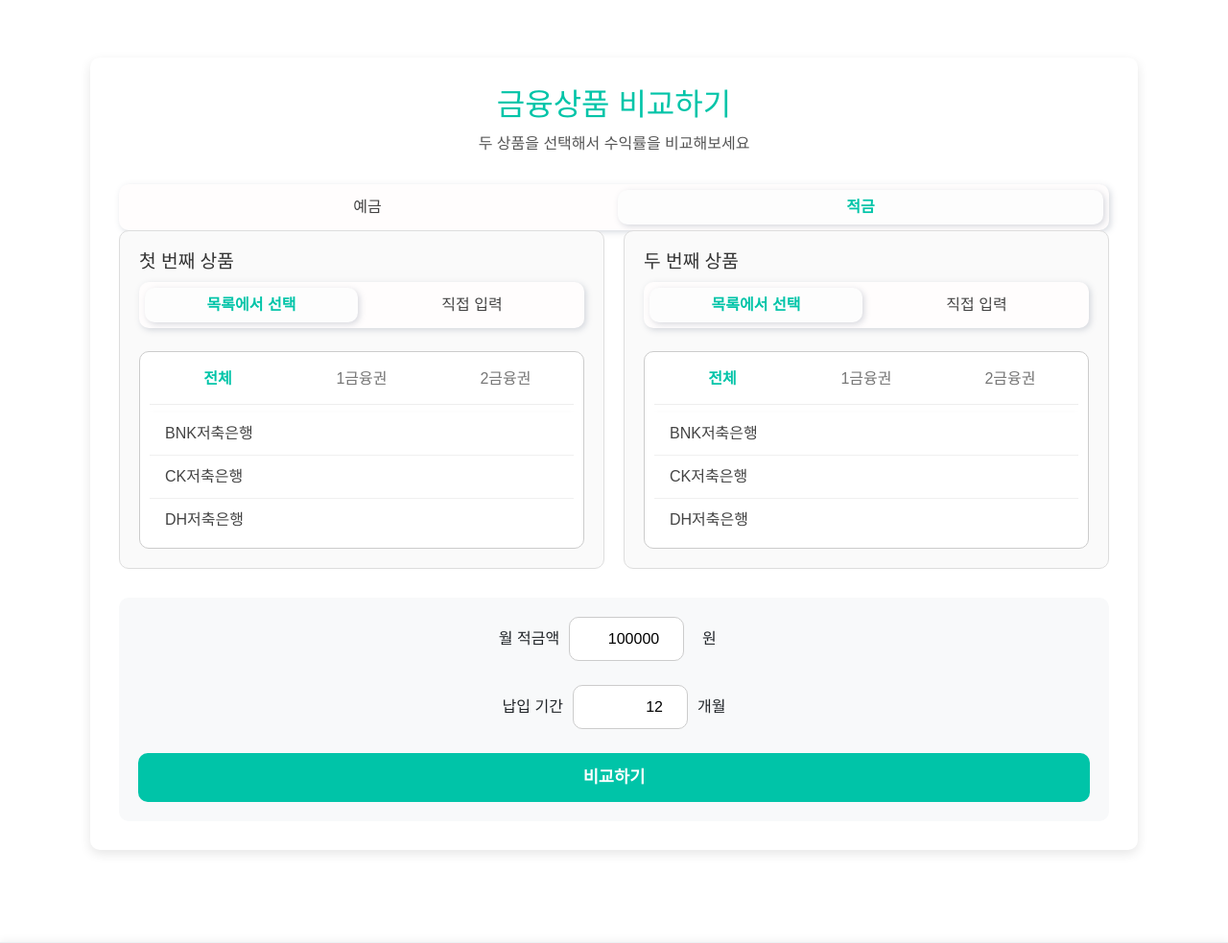
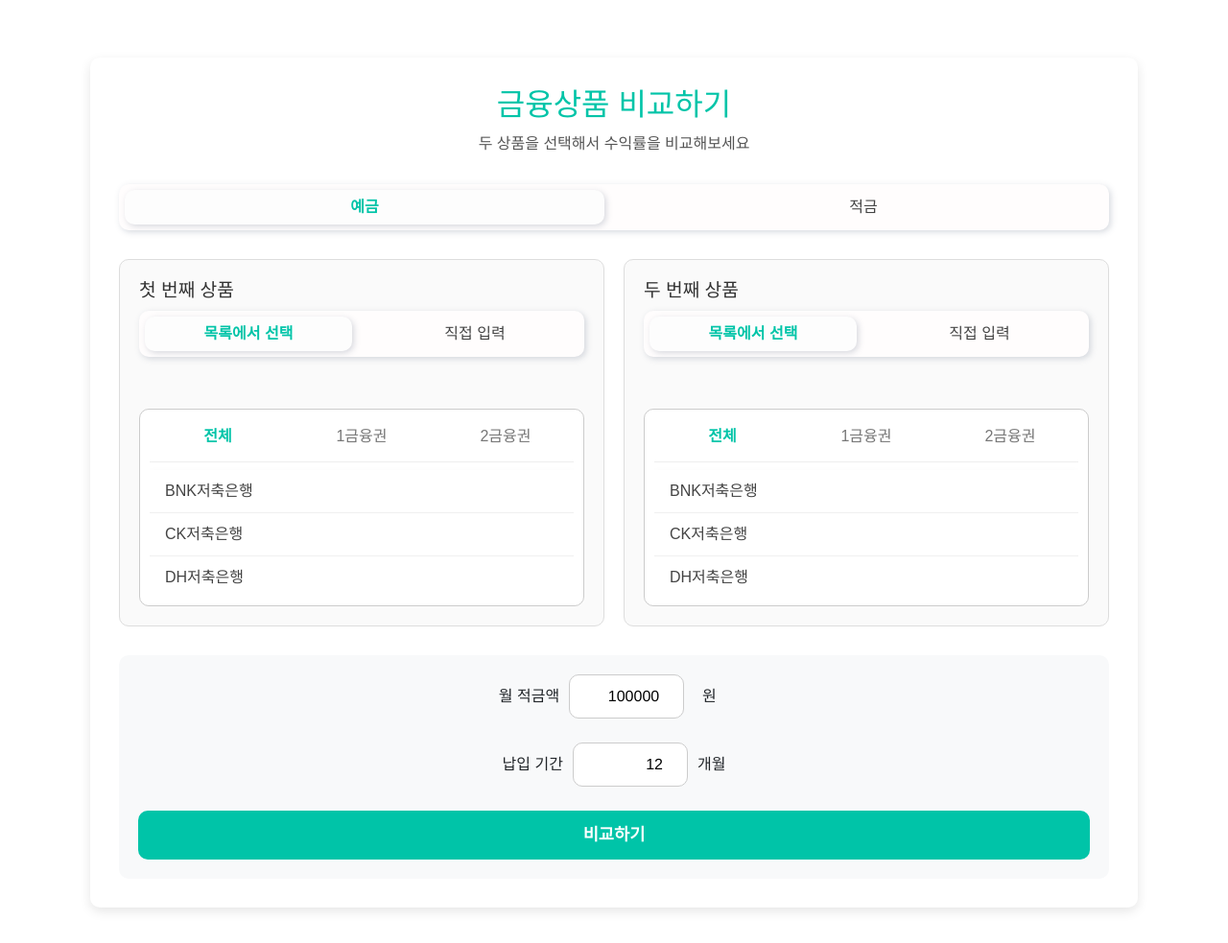
Before and after one commit to rimit000/finance_service_3, a Flask app: page /plus/compare in a window 1280 px wide. Shown: the part 569-1552 px from the top of the page at 96% size. Run offline with Flask 3, Linux system fonts and the light colour scheme; some web fonts are replaced.

Commit message:
Update compare_form.html

```diff
--- a/templates/compare_form.html
+++ b/templates/compare_form.html
@@ -260,7 +260,9 @@
       height: 48px;
       align-items: center;
       padding: 6px;
-      gap: 8px; /* 버튼 간 여백 */
+      justify-content: space-between;
+      gap: 20px;
+      margin-bottom: 30px;
     }
 
     .group-buttons button {
@@ -632,8 +634,8 @@
     <form method="POST" id="compare-form">
       <!-- 예금/적금 선택 -->
       <div class="group-buttons" id="type-toggle">
-        <button type="button" class="btn-type" data-type="deposit">예금</button>
-        <button type="button" class="btn-type active" data-type="savings">적금</button>
+        <button type="button" class="btn-type active" data-type="deposit">예금</button>
+        <button type="button" class="btn-type" data-type="savings">적금</button>
       </div>
       <input type="hidden" name="product_type" id="product_type" value="savings">
 
```
